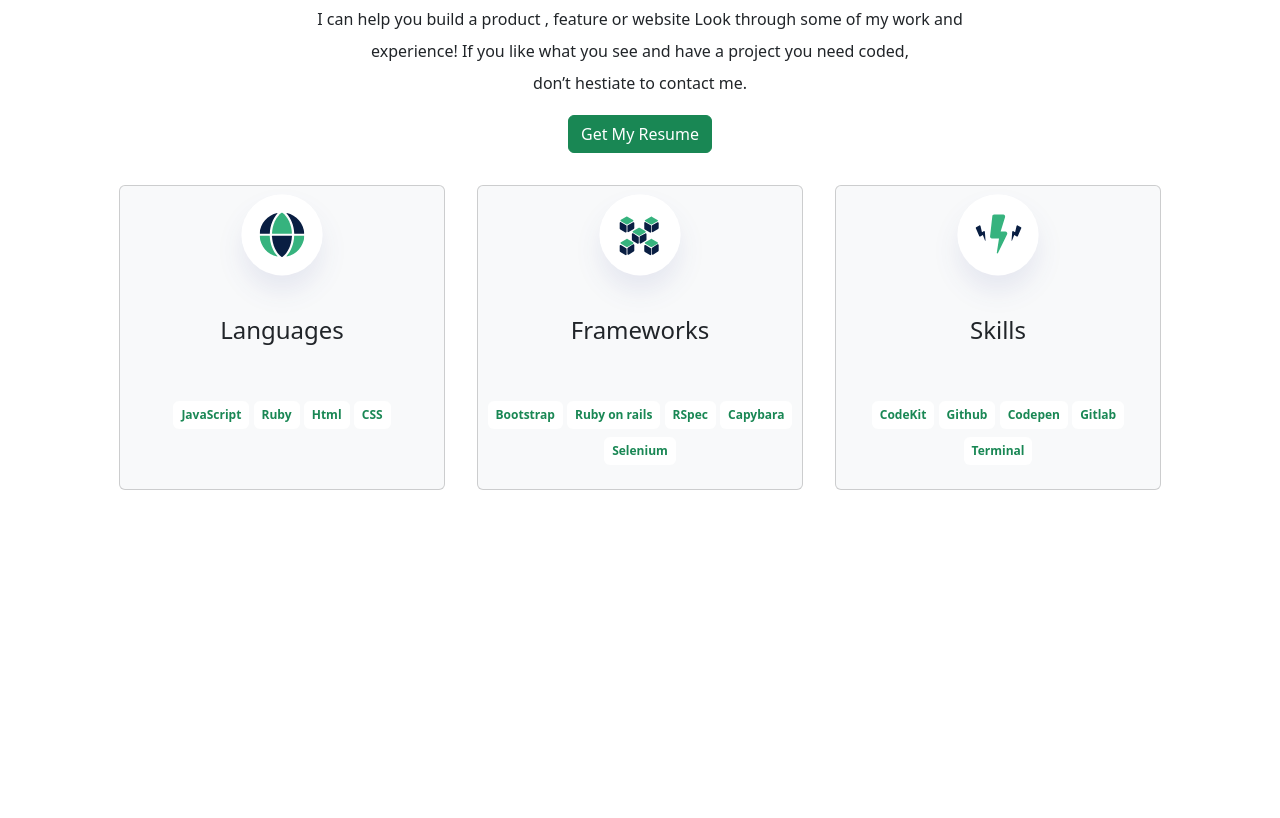
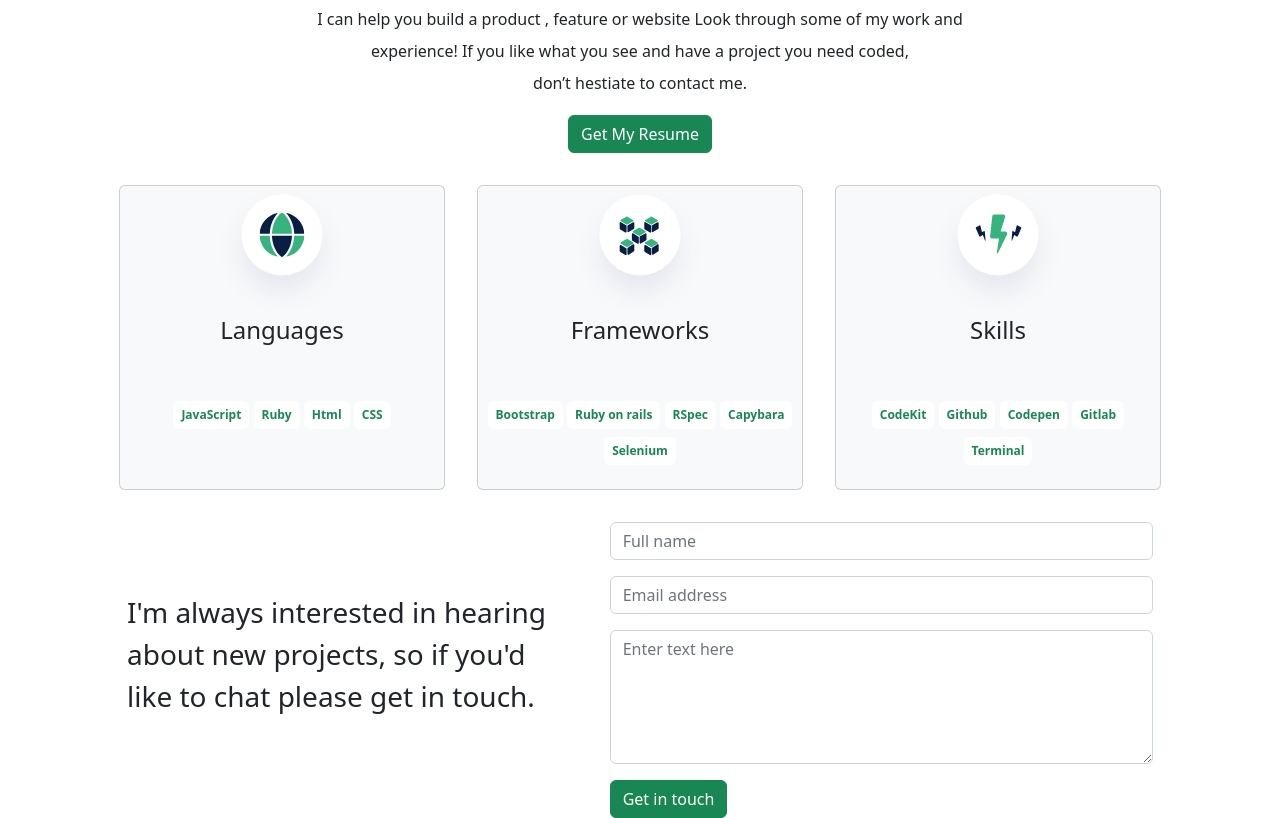
Before and after one commit to Jolak5/portfolio-with-bootstrap, a website: page index.html in a window 1280 px wide. Shown: the part 1914-2732 px from the top of the page. Before the commit the page ends 2420 px from the top, so only its background shows below. Drawn offline with nearby package versions, Linux system fonts and the light colour scheme.

Commit message:
Add contact section

```diff
--- a/index.html
+++ b/index.html
@@ -263,5 +263,51 @@
         <!-- This is the end of a card -->
       </div>
     </section>
+    <section class="section-5 row justify-content-center align-items-center">
+      <p class="col-md-4 fs-3">
+        I'm always interested in hearing about new projects, so if you'd like to
+        chat please get in touch.
+      </p>
+      <form class="col-md-5 ms-5" action="/action_page.php">
+        <div class="mb-3 mt-3">
+          <label for="full-name" hidden class="form-label"
+            >Full full-name:</label
+          >
+          <input
+            type="text"
+            class="form-control"
+            id="full-name"
+            placeholder="Full name"
+            name="name"
+            minlength="1"
+            maxlength="30"
+            required
+          />
+        </div>
+        <div class="mb-3">
+          <label for="email" hidden class="form-label">Password:</label>
+          <input
+            type="email"
+            class="form-control"
+            id="email"
+            placeholder="Email address"
+            name="email"
+            required
+          />
+        </div>
+        <label for="message" hidden>Comments:</label>
+        <textarea
+          class="form-control"
+          rows="5"
+          id="message"
+          name="text"
+          minlength="1"
+          maxlength="500"
+          placeholder="Enter text here"
+          required
+        ></textarea>
+        <button type="submit" class="btn btn-success mt-3">Get in touch</button>
+      </form>
+    </section>
   </body>
 </html>
```
